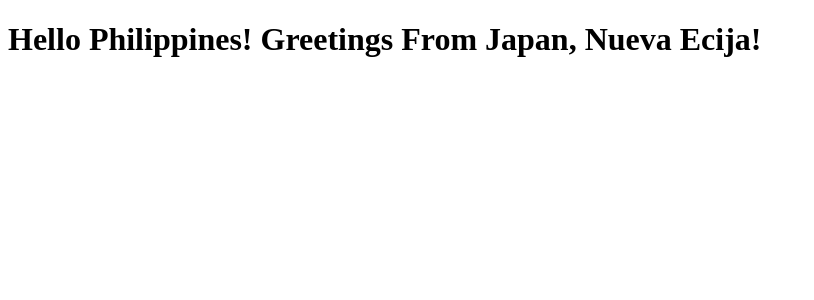
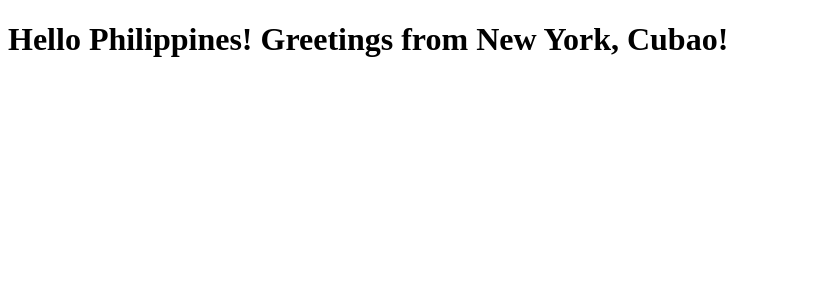
Before and after one commit to apcrntura/webprog-it243-vuejs, a Vue app in the folder firstsfc/: page / in a window 1280 px wide. Shown: the top 300 px of the page, without its empty margins (0-814 px from the left). Built offline with nearby package versions, Linux system fonts and the light colour scheme.

Commit message:
Update App.vue

```diff
--- a/firstsfc/src/App.vue
+++ b/firstsfc/src/App.vue
@@ -6,7 +6,7 @@
 export default {
   data() {
     return {
-      message: 'Hello Philippines! Greetings From Japan, Nueva Ecija!'
+      message: 'Hello Philippines! Greetings from New York, Cubao! '
     };
   }
 };
```
